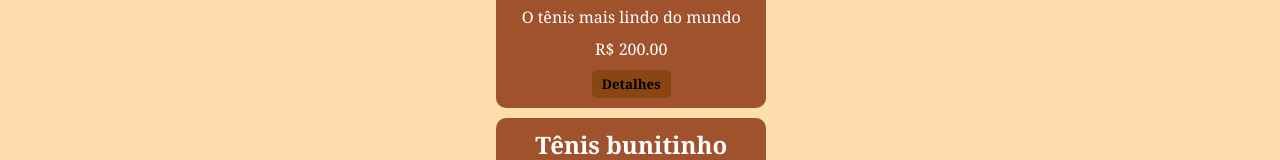
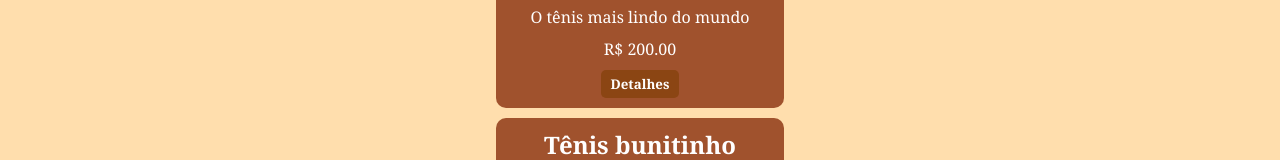
Before and after one commit to rebecalazarini/carrinho-de-compras, a plain HTML site: page index.html in a window 1280 px wide. Shown: the part 335-495 px from the top of the page. Drawn offline with Linux system fonts and the light colour scheme.

Commit message:
alterações

```diff
--- a/script1.js
+++ b/script1.js
@@ -1,4 +1,4 @@
-const dadosFront = "./assets/produtos.json";
+const dadosFront = "assets/produtos.json";
 let produtos = [];
 
 
--- a/style1.css
+++ b/style1.css
@@ -52,8 +52,6 @@ main{
 }
 
 .card{
-    width: fit-content;
-    height: fit-content;
     display: flex;
     flex-direction: column;
     align-items: center;
@@ -78,6 +76,7 @@ main{
         box-shadow: 0 0 5px var(--t2);
         font-weight: bold;
         cursor: pointer;
+        color: white;
     }
 }
 
```
